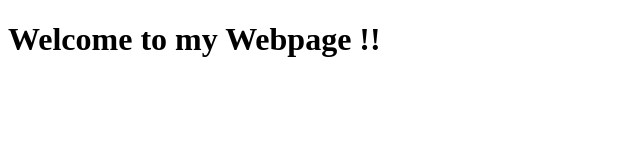
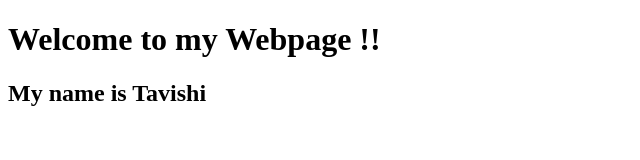
Before and after one commit to TavishiS/Test_Repo, a plain HTML site: page docs/index.html in a window 1280 px wide. Shown: the whole page, without its empty margins (0-640 px from the left). Drawn offline with Linux system fonts and the light colour scheme.

Commit message:
Adding name

```diff
--- a/docs/index.html
+++ b/docs/index.html
@@ -7,5 +7,6 @@
 </head>
 <body>
     <h1>Welcome to my Webpage !!</h1>
+    <h2>My name is Tavishi</h2>
 </body>
 </html>
```
